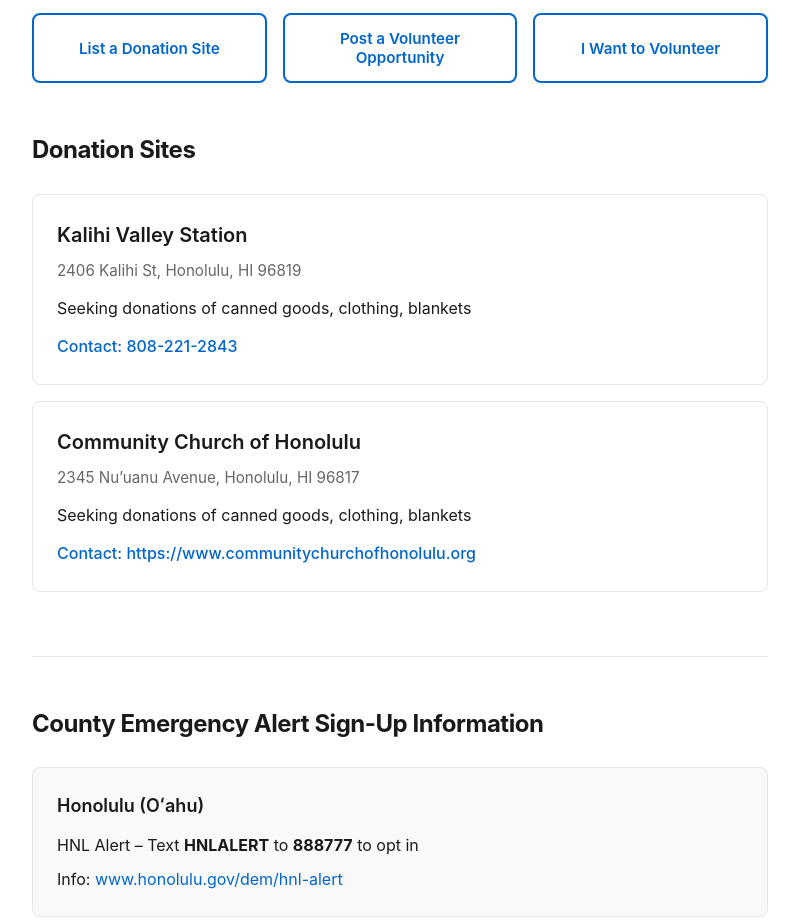
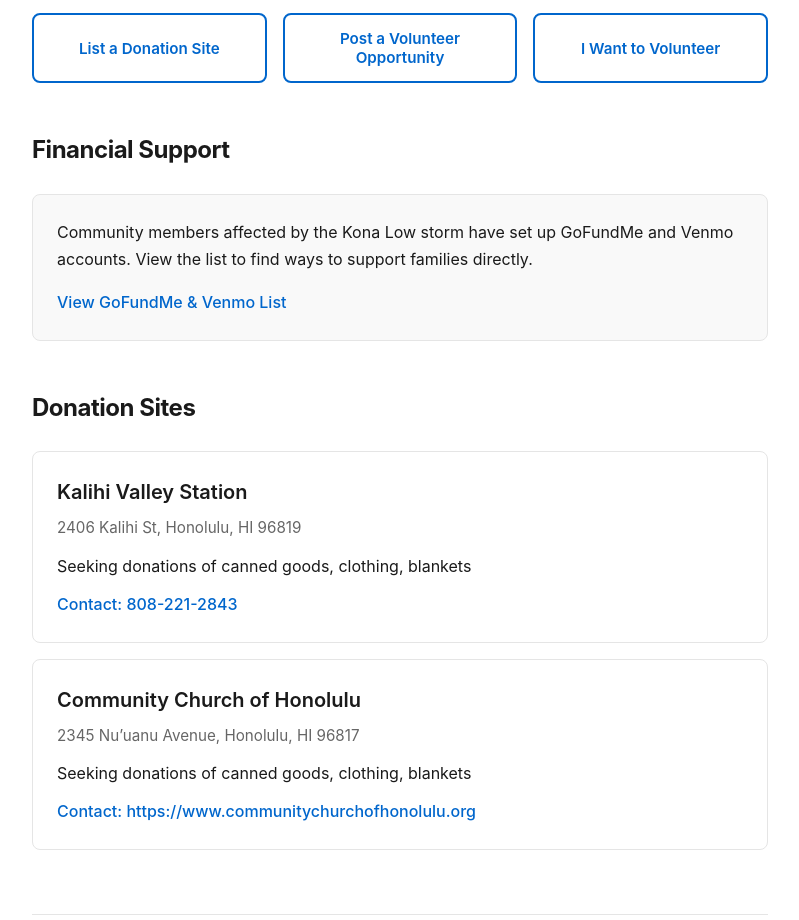
Before and after one commit to ikaikahussey/huilima, a plain HTML site: page index.html in a window 1280 px wide. Shown: the part 400-1320 px from the top of the page, without its empty margins (240-1039 px from the left). Drawn offline with nearby package versions, Linux system fonts and the light colour scheme.

Commit message:
Update index.html

```diff
--- a/index.html
+++ b/index.html
@@ -754,6 +754,14 @@
         </section>
 
         <section class="sites-list">
+            <h2 class="section-title">Financial Support</h2>
+            <div class="info-box">
+                <p>Community members affected by the Kona Low storm have set up GoFundMe and Venmo accounts. View the list to find ways to support families directly.</p>
+                <p><a href="https://docs.google.com/spreadsheets/d/1AG8KjiEGxYLxF27oBnbI6I-u6H5crdhI-lf8UonpIl4/edit?gid=194434303#gid=194434303" target="_blank" rel="noopener">View GoFundMe &amp; Venmo List</a></p>
+            </div>
+        </section>
+
+        <section class="sites-list">
             <h2 class="section-title">Donation Sites</h2>
             <div id="sitesList"></div>
         </section>
```
